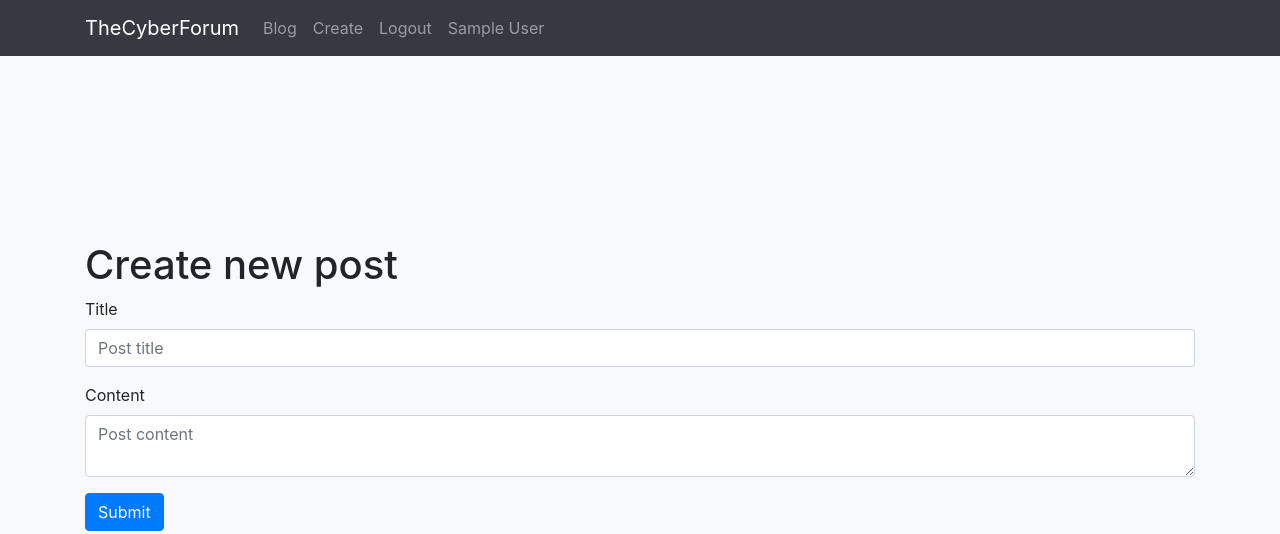
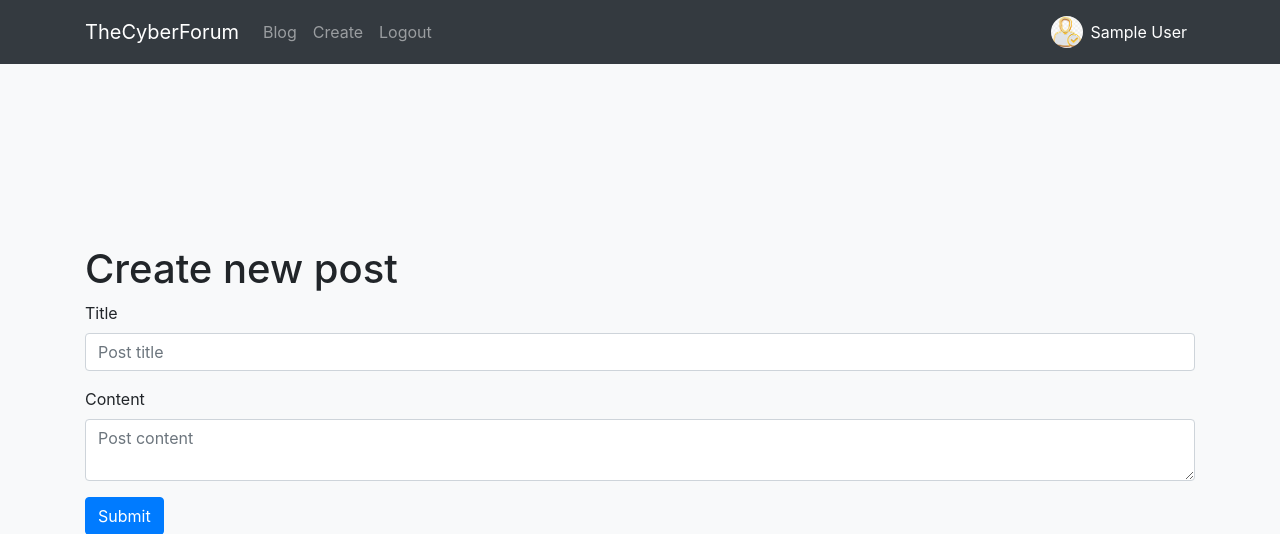
Before and after one commit to udujoel/flask_blog, a Flask app: page /create in a window 1280 px wide. Shown: the top 534 px of the page. Run offline with Flask 3, Linux system fonts and the light colour scheme; the visitor is signed in with stand-in values (Sample User, id 1); some libraries are stand-ins or nearby versions.

Commit message:
Update navbar layout in base template; adjust alignment of links and add profile image display for logged-in users.

```diff
--- a/templates/base.html
+++ b/templates/base.html
@@ -15,29 +15,51 @@
 
 <body class="bg-light d-flex flex-column min-vh-100">
 
-  <!-- NAVBAR -->
+
+<!-- NAVBAR -->
 <nav class="navbar navbar-expand-lg navbar-dark bg-dark">
   <div class="container">
-    <a class="navbar-brand fw-bold" href="{{ url_for('index')}}">TheCyberForum</a>
+    <a class="navbar-brand fw-bold" href="{{ url_for('index') }}">TheCyberForum</a>
 
-    <button class="navbar-toggler" type="button" data-bs-toggle="collapse" data-bs-target="#mainNav">
+    <button class="navbar-toggler" type="button"
+            data-bs-toggle="collapse" data-bs-target="#mainNav">
       <span class="navbar-toggler-icon"></span>
     </button>
 
     <div id="mainNav" class="collapse navbar-collapse">
-      <ul class="navbar-nav ms-auto">
-        <li class="nav-item"><a class="nav-link" href="{{ url_for('index')}}">Blog</a></li>
+
+      <!-- LEFT SIDE LINKS -->
+      <ul class="navbar-nav me-auto">   <!--  me-auto pushes next element right  -->
+        <li class="nav-item"><a class="nav-link" href="{{ url_for('index') }}">Blog</a></li>
+
         {% if session.username %}
-        <li class="nav-item"><a class="nav-link" href="{{ url_for('create')}}">Create</a></li>
-        <li class="nav-item"><a class="nav-link" href="{{ url_for('logout')}}">Logout</a></li>
-        <li class="nav-item"><a class="nav-link" href="{{ url_for('profile')}}">{{ session.name }}</a></li>
+          <li class="nav-item"><a class="nav-link" href="{{ url_for('create') }}">Create</a></li>
+          <li class="nav-item"><a class="nav-link" href="{{ url_for('logout') }}">Logout</a></li>
         {% else %}
-        <li class="nav-item"><a class="nav-link" href="{{url_for('login')}}">Login</a></li>
+          <li class="nav-item"><a class="nav-link" href="{{ url_for('login') }}">Login</a></li>
         {% endif %}
       </ul>
+
+       <!-- RIGHT-ALIGNED USER NAME / PROFILE -->
+       {% if session.username %}
+       <ul class="navbar-nav ml-auto d-flex align-items-center">
+         <li class="nav-item d-flex align-items-center">
+           <a class="nav-link d-flex align-items-center" href="{{ url_for('profile') }}">
+             <!-- Profile Image & Name -->
+             <img src="{{ url_for('static', filename='img/avatar.png') }}"
+                  alt="Profile"
+                  class="rounded-circle"
+                  style="width: 32px; height: 32px; object-fit: cover; margin-right: 8px;">
+             <span class="text-white">{{ session.name }}</span>
+           </a>
+         </li>
+       </ul>
+     {% endif %}
+
     </div>
   </div>
 </nav>
+
 
   <div class="container flex-grow-1">
     {% for message in get_flashed_messages() %}
```
Also changed, not shown: 3 other files.
